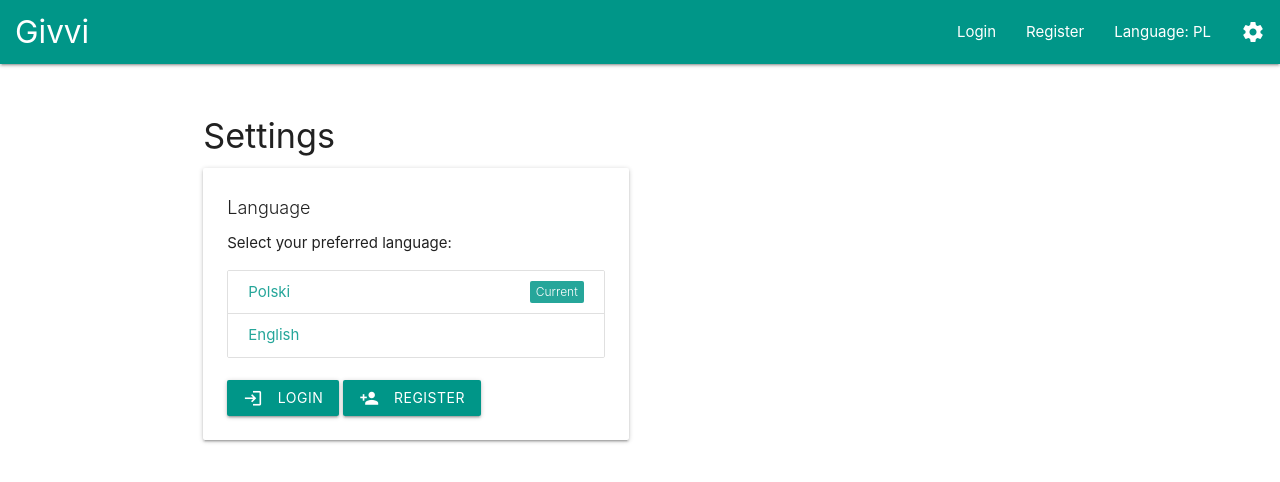
After one commit to mic-mikolajczyk/wishlist-app, a Flask app: page /settings in a window 1280 px wide. The commit adds this page. Shown: the top 482 px of the page. Run offline with Flask 3, Linux system fonts and the light colour scheme.

Commit message:
Add settings page for language selection and logout functionality; update Polish translations

```diff
--- a/app/routes/frontend.py
+++ b/app/routes/frontend.py
@@ -41,3 +41,9 @@ def register_page():
 @login_required
 def profile_page():
     return render_template('profile.html', user=current_user)
+
+
+@frontend_bp.route('/settings')
+def settings_page():
+    """Settings page: language selection always visible; logout shown if authenticated."""
+    return render_template('settings.html')
--- a/app/templates/base.html
+++ b/app/templates/base.html
@@ -62,6 +72,10 @@
     <nav>
         <div class="nav-wrapper teal">
             <a href="/" class="brand-logo" style="margin-left: 1rem;">{{ _('Givvi') }}</a>
+            <!-- Settings (gear) icon aligned right -->
+            <a href="{{ url_for('frontend.settings_page') }}" class="right" style="margin-right:1rem;display:flex;align-items:center;">
+              <i class="material-icons" style="line-height:64px;">settings</i>
+            </a>
             <ul id="nav-desktop" class="right hide-on-med-and-down" style="margin-right: 15px;">
                 {% if current_user.is_authenticated %}
                     <li><a href="{{ url_for('events.dashboard') }}">{{ _('Events') }}</a></li>
--- /dev/null
+++ b/app/templates/settings.html
@@ -0,0 +1,29 @@
+{% extends 'base.html' %}
+{% block title %}{{ _('Settings') }}{% endblock %}
+{% block content %}
+<div class="row">
+  <div class="col s12 m8 l6">
+    <h4>{{ _('Settings') }}</h4>
+    <div class="card">
+      <div class="card-content">
+        <span class="card-title" style="font-size:1.2rem;">{{ _('Language') }}</span>
+        <p style="margin-bottom:1rem;">{{ _('Select your preferred language:') }}</p>
+        <div class="collection" style="margin-bottom:1.5rem;">
+          <a class="collection-item" href="{{ url_for('set_language', locale='pl') }}">Polski {% if get_locale()=='pl' %}<span class="new badge" data-badge-caption="{{ _('Current') }}"></span>{% endif %}</a>
+          <a class="collection-item" href="{{ url_for('set_language', locale='en') }}">English {% if get_locale()=='en' %}<span class="new badge" data-badge-caption="{{ _('Current') }}"></span>{% endif %}</a>
+        </div>
+        {% if current_user.is_authenticated %}
+        <form method="post" action="{{ url_for('auth.logout') }}" style="margin-top:1rem;">
+          <button type="submit" class="btn red"><i class="material-icons left">exit_to_app</i>{{ _('Logout') }}</button>
+        </form>
+        {% else %}
+        <div style="margin-top:1rem;">
+          <a href="{{ url_for('frontend.login_page') }}" class="btn teal"><i class="material-icons left">login</i>{{ _('Login') }}</a>
+          <a href="{{ url_for('frontend.register_page') }}" class="btn teal"><i class="material-icons left">person_add</i>{{ _('Register') }}</a>
+        </div>
+        {% endif %}
+      </div>
+    </div>
+  </div>
+</div>
+{% endblock %}
```
Also changed, not shown: other parts of app/templates/base.html (+17 -31 lines), app/translations/pl/LC_MESSAGES/messages.po.
